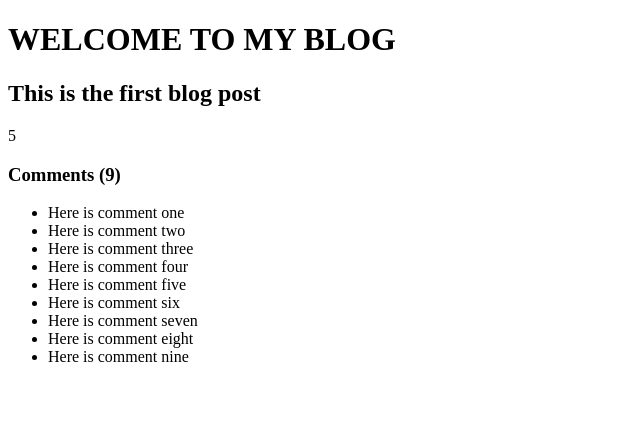
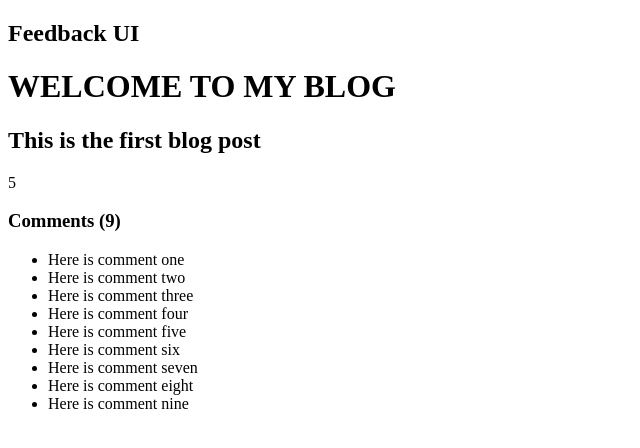
Before and after one commit to mrkarstrom/first-react-app2, a React (Create React App) app: page / in a window 1280 px wide. Shown: the top 448 px of the page, without its empty margins (0-640 px from the left). Built offline with nearby package versions, Linux system fonts and the light colour scheme.

Commit message:
Starting lesson 12 - creating components in seperate file and adding into App.js

```diff
--- a/src/App.js
+++ b/src/App.js
@@ -1,3 +1,5 @@
+import Header from "./components/Header";
+
 function App() {
   const title = 'Welcome to my blog';
   const body = 'This is the first blog post';
@@ -14,6 +16,8 @@ function App() {
   ];
 
   return (
+    <>
+    <Header/>
     <div className="container">
       <h1>{title.toUpperCase()}</h1>
       <h2>{body}</h2>
@@ -28,6 +32,7 @@ function App() {
         </ul>
       </div>
     </div>
+    </>
   );
 }
 
--- /dev/null
+++ b/src/components/Header.jsx
@@ -0,0 +1,11 @@
+function Header() {
+  return (
+    <header>
+      <div className="container">
+        <h2>Feedback UI</h2>
+      </div>
+    </header>
+  );
+}
+
+export default Header;
```
